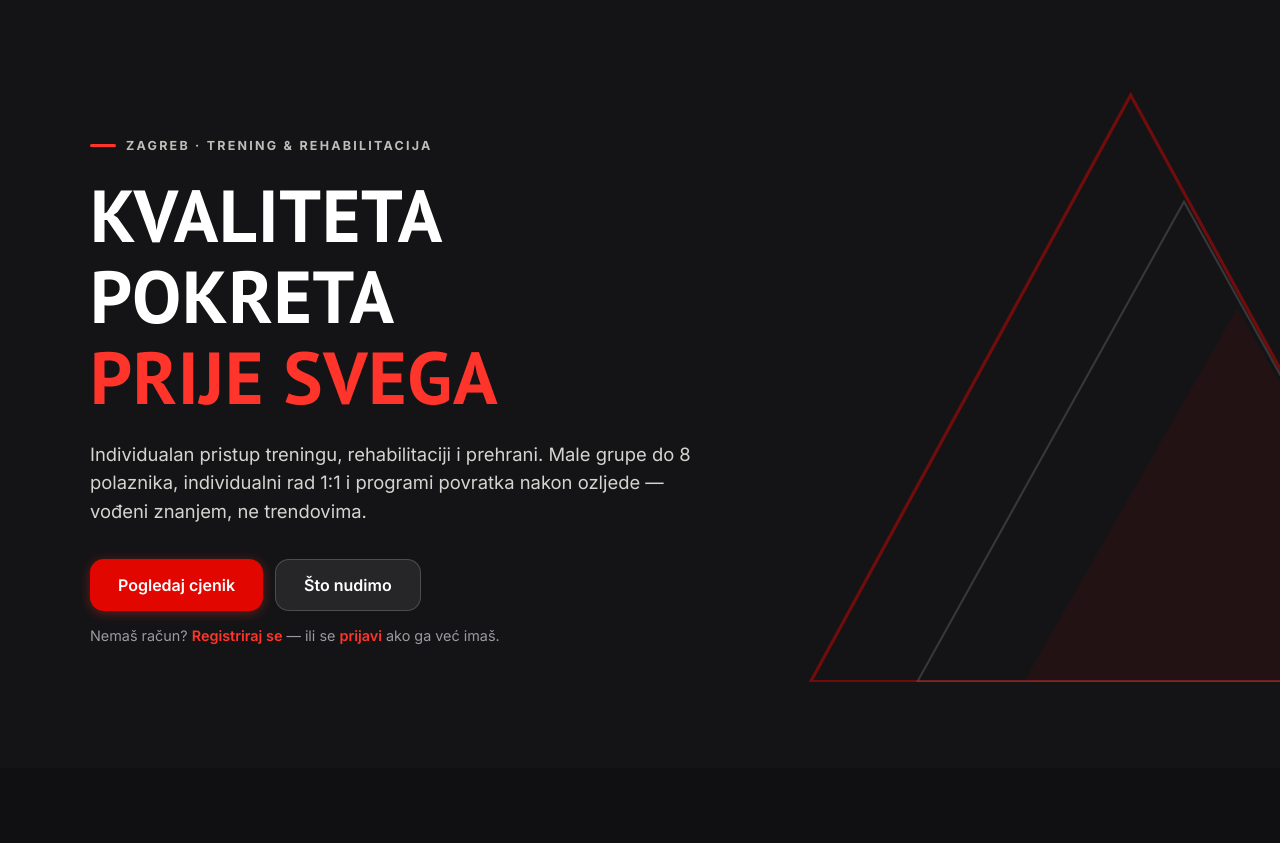
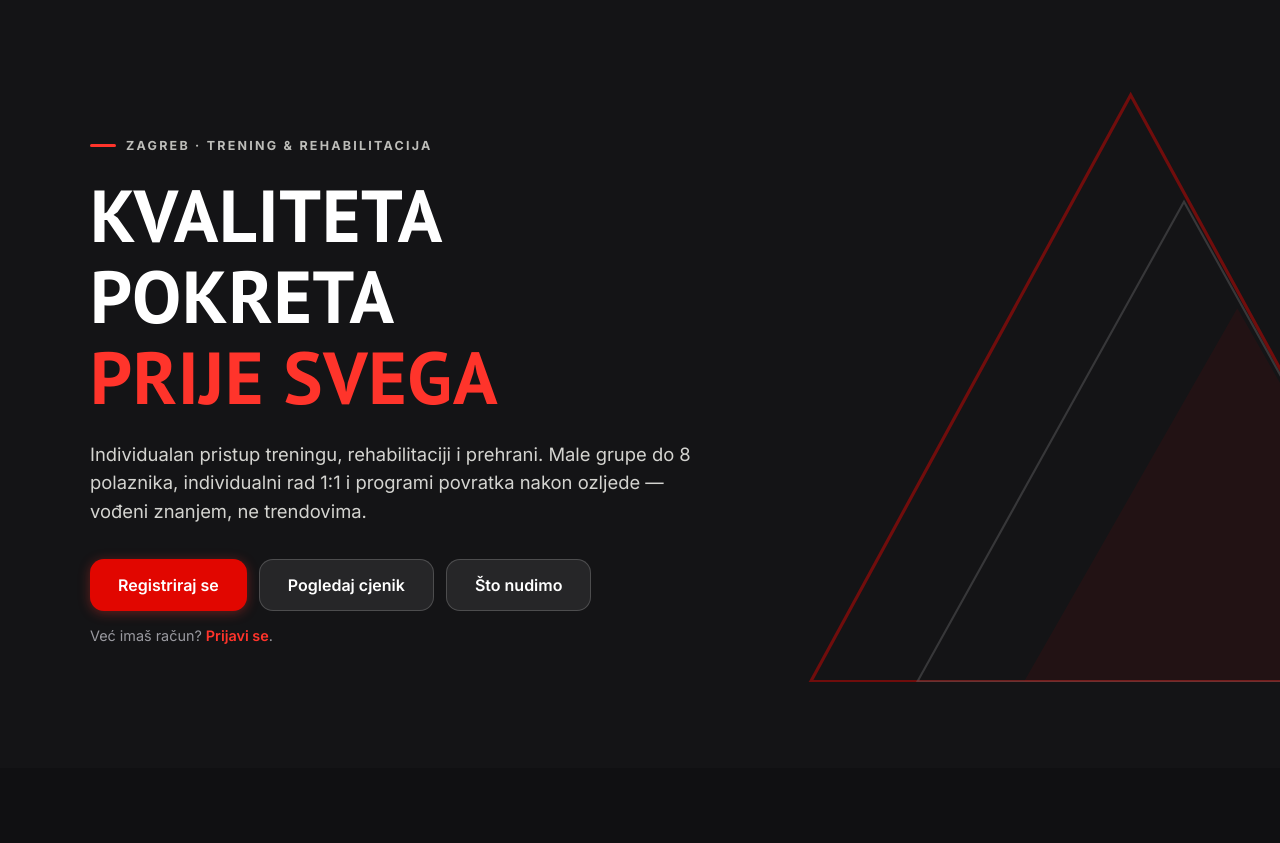
Before and after one commit to tekopeko/qmt, a FastAPI app: page / in a window 1280 px wide. Shown: the part 63-906 px from the top of the page. Run offline with FastAPI, Linux system fonts and the light colour scheme; some libraries are stand-ins or nearby versions.

Commit message:
the guest hero leads with the account
"Registriraj se" was a footnote under the buttons; for a visitor without an
account it IS the first step, so it becomes the filled hero CTA, with cjenik
and the offer beside it as ghosts. The note shrinks to the one thing left to
say: "Vec imas racun? Prijavi se." Logged-in heroes are untouched — a client
with a plan still leads with booking, one without still leads with the cjenik.

Co-Authored-By: Claude Fable 5 <noreply@anthropic.com>

```diff
--- a/src/qmt/web/templates/landing.html
+++ b/src/qmt/web/templates/landing.html
@@ -141,14 +141,18 @@
     <div class="cta-row">
       {% if can_book %}
       <a class="btn btn-hero" href="/raspored">Rezerviraj termin</a>
+      {% elif user %}
+      <a class="btn btn-hero" href="/cjenik">Pogledaj cjenik</a>
       {% else %}
-      <a class="btn btn-hero" href="/cjenik">Pogledaj cjenik</a>
+      {# a guest's first job is getting an account — the register CTA leads,
+         full size, not a footnote under the buttons #}
+      <a class="btn btn-hero" href="/signup">Registriraj se</a>
+      <a class="btn btn-hero secondary" href="/cjenik">Pogledaj cjenik</a>
       {% endif %}
       <a class="btn btn-hero secondary" href="#usluge">Što nudimo</a>
     </div>
     {% if not user %}
-    <p class="hero-note">Nemaš račun? <a class="tlink" href="/signup">Registriraj se</a> —
-      ili se <a class="tlink" href="/login">prijavi</a> ako ga već imaš.</p>
+    <p class="hero-note">Već imaš račun? <a class="tlink" href="/login">Prijavi se</a>.</p>
     {% elif not can_book %}
     <p class="hero-note">Nemaš aktivnu članarinu za treninge — cjenik ti pokazuje sve opcije.</p>
     {% endif %}
```
